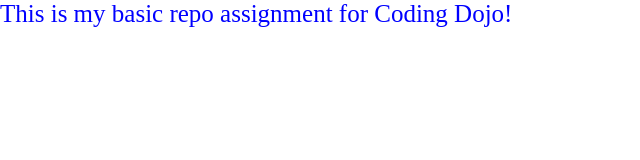
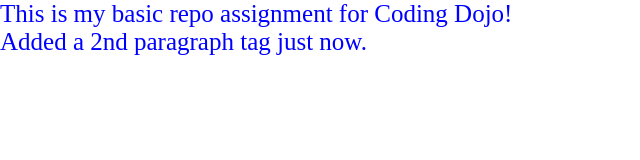
Before and after one commit to Nickanor/basic_repo, a plain HTML site: page index.html in a window 1280 px wide. Shown: the whole page, without its empty margins (0-640 px from the left). Drawn offline with Linux system fonts and the light colour scheme.

Commit message:
added 2nd p tag

```diff
--- a/index.html
+++ b/index.html
@@ -6,5 +6,6 @@
 </head>
 <body>
   <p>This is my basic repo assignment for Coding Dojo!</p>
+  <p> Added a 2nd paragraph tag just now.</p>
 </body>
 </html>
```
